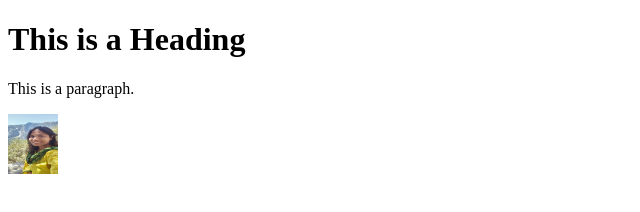
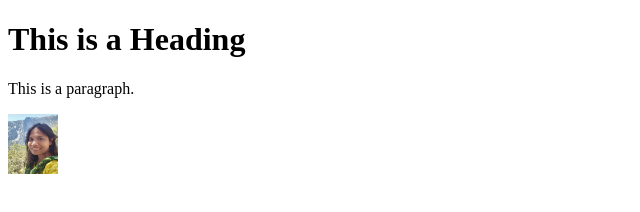
Before and after one commit to NasitSony/portfolio, a plain HTML site: page index.html in a window 1280 px wide. Shown: the full height of the page, 0-640 px from the left. Drawn offline with Linux system fonts and the light colour scheme.

Commit message:
Update index.html

```diff
--- a/index.html
+++ b/index.html
@@ -8,7 +8,7 @@
 <h1>This is a Heading</h1>
 <p>This is a paragraph.</p>
 
-  <img src="20210504_134532.jpg" alt="Flowers in Chania" width="50" height="60">
+  <img src="NasitSony.jpg" alt="Flowers in Chania" width="50" height="60">
 
 </body>
 </html>
```
